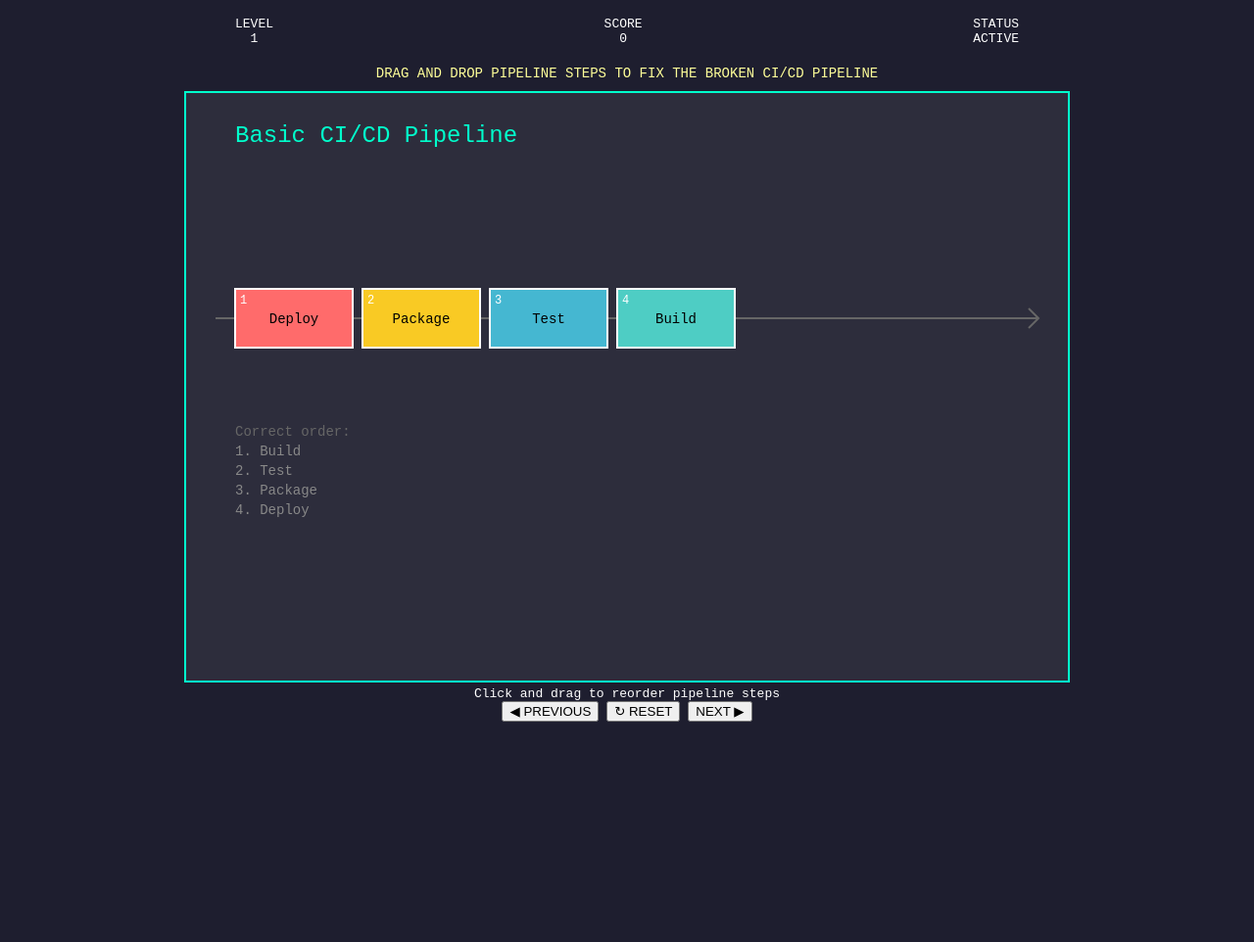
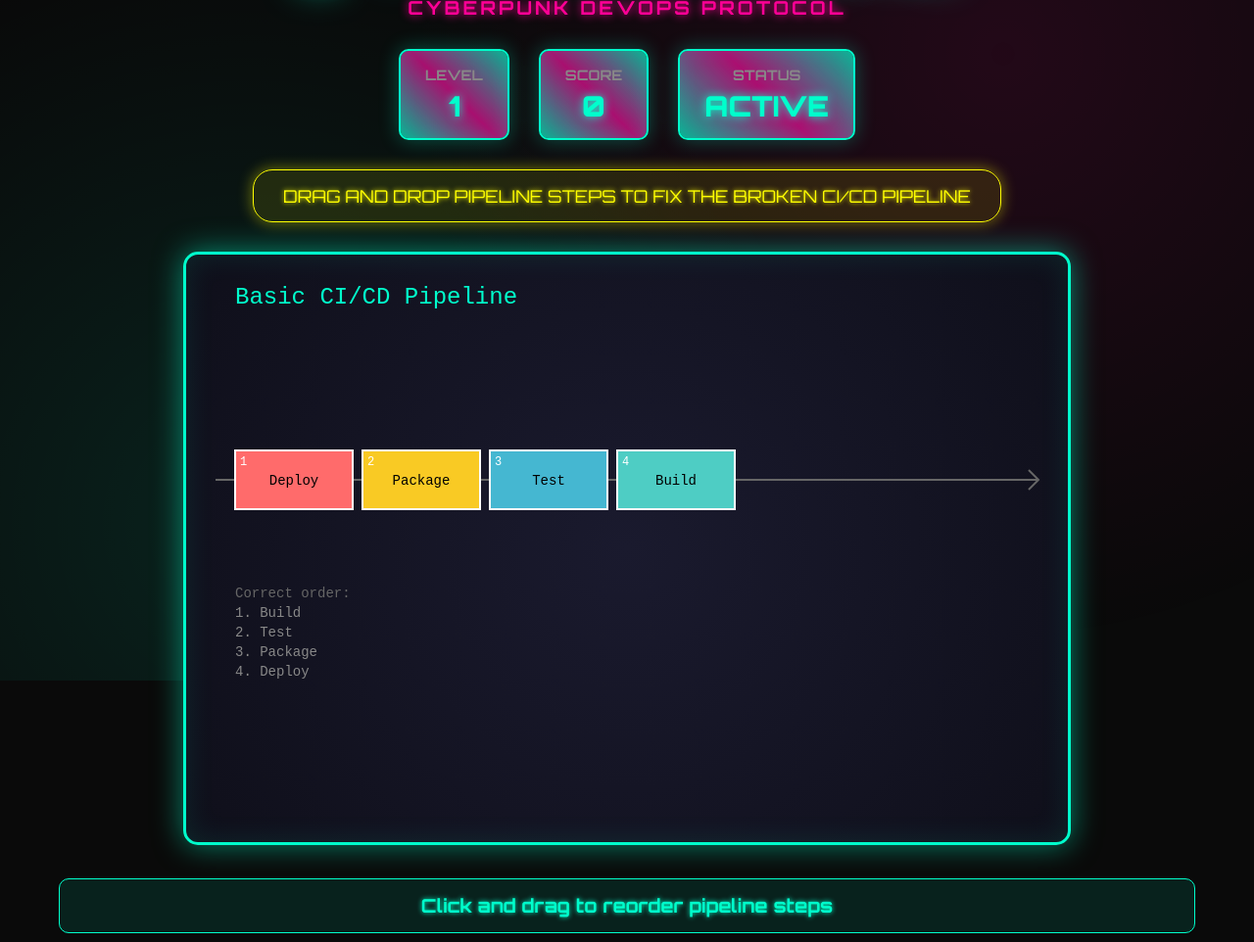
Before and after one commit to m3hr4nn/fix-the-pipline, a plain HTML site: page index.html in a window 1280 px wide. Shown: the part 105-1067 px from the top of the page at 98% size. Before the commit the page ends 862 px from the top, so only its background shows below. Drawn offline with Linux system fonts and the light colour scheme.

Commit message:
Update style.css

```diff
--- a/style.css
+++ b/style.css
@@ -1,62 +1,321 @@
+@import url('https://fonts.googleapis.com/css2?family=Orbitron:wght@400;700;900&display=swap');
+
+* {
+  margin: 0;
+  padding: 0;
+  box-sizing: border-box;
+}
+
 body {
-  text-align: center;
-  font-family: monospace;
-  background: #1e1e2f;
-  color: white;
-  margin: 0;
+  font-family: 'Orbitron', monospace;
+  background: #0a0a0a;
+  color: #00ffcc;
+  overflow-x: hidden;
+  min-height: 100vh;
+  position: relative;
+}
+
+body::before {
+  content: '';
+  position: fixed;
+  top: 0;
+  left: 0;
+  width: 100%;
+  height: 100%;
+  background:
+    radial-gradient(circle at 20% 80%, rgba(0, 255, 204, 0.1) 0%, transparent 50%),
+    radial-gradient(circle at 80% 20%, rgba(255, 0, 150, 0.1) 0%, transparent 50%);
+  pointer-events: none;
+  z-index: -1;
+}
+
+.container {
+  max-width: 1200px;
+  margin: 0 auto;
   padding: 20px;
 }
 
-canvas {
-  border: 2px solid #00ffcc;
-  background-color: #2d2d3c;
-  cursor: pointer;
+.header {
+  text-align: center;
+  margin-bottom: 30px;
+}
+
+.title {
+  font-size: 3.5em;
+  font-weight: 900;
+  color: #00ffcc;
+  text-shadow:
+    0 0 5px #00ffcc,
+    0 0 10px #00ffcc,
+    0 0 20px #00ffcc,
+    0 0 40px #00ffcc;
+  margin-bottom: 10px;
+  letter-spacing: 2px;
+}
+
+.subtitle {
+  font-size: 1.2em;
+  color: #ff0096;
+  font-weight: 700;
+  letter-spacing: 3px;
+  text-shadow: 0 0 10px #ff0096;
 }
 
 .game-info {
-  margin: 20px 0;
   display: flex;
-  justify-content: space-between;
-  max-width: 800px;
-  margin: 20px auto;
+  justify-content: center;
+  gap: 30px;
+  margin-bottom: 30px;
 }
 
-.level-info {
+.info-panel {
+  background: rgba(0, 255, 204, 0.05);
+  border: 2px solid #00ffcc;
+  border-radius: 10px;
+  padding: 15px 25px;
+  text-align: center;
+  box-shadow:
+    0 0 20px rgba(0, 255, 204, 0.3),
+    inset 0 0 20px rgba(0, 255, 204, 0.1);
+  position: relative;
+  overflow: hidden;
+}
+
+.info-panel::before {
+  content: '';
+  position: absolute;
+  top: -2px;
+  left: -2px;
+  right: -2px;
+  bottom: -2px;
+  background: linear-gradient(45deg, #00ffcc, #ff0096, #00ffcc);
+  border-radius: 10px;
+  z-index: -1;
+  animation: borderPulse 3s ease-in-out infinite;
+}
+
+@keyframes borderPulse {
+  0%, 100% { opacity: 0.3; }
+  50% { opacity: 0.8; }
+}
+
+.info-label {
+  font-size: 0.9em;
+  color: #888;
+  margin-bottom: 5px;
+  font-weight: 700;
+}
+
+.info-value {
+  font-size: 1.8em;
+  font-weight: 900;
   color: #00ffcc;
-  font-size: 16px;
+  text-shadow: 0 0 10px #00ffcc;
 }
 
 .instructions {
-  margin: 10px 0;
-  color: #ffff99;
-  font-size: 14px;
+  text-align: center;
+  margin-bottom: 30px;
 }
 
-.status {
-  margin: 10px 0;
-  font-size: 16px;
-  font-weight: bold;
+.instruction-text {
+  font-size: 1.1em;
+  color: #ffff00;
+  background: rgba(255, 255, 0, 0.1);
+  padding: 15px 30px;
+  border-radius: 20px;
+  border: 1px solid #ffff00;
+  display: inline-block;
+  text-shadow: 0 0 5px #ffff00;
+  animation: instructionGlow 2s ease-in-out infinite alternate;
 }
 
-.success {
-  color: #00ff00;
+@keyframes instructionGlow {
+  from { box-shadow: 0 0 10px rgba(255, 255, 0, 0.3); }
+  to { box-shadow: 0 0 20px rgba(255, 255, 0, 0.6); }
 }
 
-.error {
-  color: #ff4444;
+.canvas-container {
+  text-align: center;
+  margin-bottom: 30px;
 }
 
-.button {
-  background: #00ffcc;
-  color: #1e1e2f;
-  border: none;
-  padding: 10px 20px;
-  font-family: monospace;
-  font-size: 14px;
+canvas {
+  border: 3px solid #00ffcc;
+  background: radial-gradient(circle at center, #1a1a2e 0%, #0f0f1a 100%);
+  border-radius: 15px;
+  box-shadow:
+    0 0 30px rgba(0, 255, 204, 0.5),
+    inset 0 0 30px rgba(0, 255, 204, 0.1);
   cursor: pointer;
-  margin: 10px;
+  transition: all 0.3s ease;
 }
 
-.button:hover {
+canvas:hover {
+  box-shadow:
+    0 0 40px rgba(0, 255, 204, 0.7),
+    inset 0 0 40px rgba(0, 255, 204, 0.2);
+}
+
+.status-message {
+  text-align: center;
+  font-size: 1.2em;
+  font-weight: 700;
+  margin-bottom: 30px;
+  padding: 15px;
+  border-radius: 10px;
+  background: rgba(0, 255, 204, 0.1);
+  border: 1px solid #00ffcc;
+  text-shadow: 0 0 5px currentColor;
+}
+
+.status-message.success {
+  color: #00ff00;
+  background: rgba(0, 255, 0, 0.1);
+  border-color: #00ff00;
+  animation: successPulse 0.5s ease-in-out;
+}
+
+.status-message.error {
+  color: #ff4444;
+  background: rgba(255, 68, 68, 0.1);
+  border-color: #ff4444;
+  animation: errorShake 0.5s ease-in-out;
+}
+
+@keyframes successPulse {
+  0%, 100% { transform: scale(1); }
+  50% { transform: scale(1.05); }
+}
+
+@keyframes errorShake {
+  0%, 100% { transform: translateX(0); }
+  25% { transform: translateX(-5px); }
+  75% { transform: translateX(5px); }
+}
+
+.control-panel {
+  display: flex;
+  justify-content: center;
+  gap: 20px;
+  margin-bottom: 30px;
+}
+
+.cyber-button {
+  background: linear-gradient(45deg, #1a1a2e, #16213e);
+  border: 2px solid #00ffcc;
+  color: #00ffcc;
+  padding: 15px 30px;
+  font-family: 'Orbitron', monospace;
+  font-size: 1em;
+  font-weight: 700;
+  cursor: pointer;
+  border-radius: 25px;
+  position: relative;
+  overflow: hidden;
+  transition: all 0.3s ease;
+  text-transform: uppercase;
+  letter-spacing: 1px;
+  box-shadow:
+    0 0 20px rgba(0, 255, 204, 0.3),
+    inset 0 0 20px rgba(0, 255, 204, 0.1);
+}
+
+.cyber-button:hover {
+  background: linear-gradient(45deg, #00ffcc, #00ccaa);
+  color: #0a0a0a;
+  transform: translateY(-2px);
+  box-shadow:
+    0 5px 25px rgba(0, 255, 204, 0.5),
+    inset 0 0 30px rgba(0, 255, 204, 0.2);
+}
+
+.cyber-button:active {
+  transform: translateY(0);
+  box-shadow:
+    0 2px 15px rgba(0, 255, 204, 0.4),
+    inset 0 0 20px rgba(0, 255, 204, 0.3);
+}
+
+.cyber-button::before {
+  content: '';
+  position: absolute;
+  top: 0;
+  left: -100%;
+  width: 100%;
+  height: 100%;
+  background: linear-gradient(90deg, transparent, rgba(255, 255, 255, 0.2), transparent);
+  transition: left 0.5s ease;
+}
+
+.cyber-button:hover::before {
+  left: 100%;
+}
+
+.button-text {
+  position: relative;
+  z-index: 1;
+}
+
+/* Disabled state */
+.cyber-button:disabled {
+  opacity: 0.5;
+  cursor: not-allowed;
+  background: linear-gradient(45deg, #333, #555);
+  border-color: #666;
+  color: #666;
+}
+
+.cyber-button:disabled:hover {
+  transform: none;
+  background: linear-gradient(45deg, #333, #555);
+  color: #666;
+  box-shadow:
+    0 0 20px rgba(102, 102, 102, 0.3),
+    inset 0 0 20px rgba(102, 102, 102, 0.1);
+}
+
+/* Responsive design */
+@media (max-width: 768px) {
+  .title {
+    font-size: 2.5em;
+  }
+
+  .game-info {
+    flex-direction: column;
+    align-items: center;
+    gap: 15px;
+  }
+
+  .control-panel {
+    flex-direction: column;
+    align-items: center;
+  }
+
+  .cyber-button {
+    width: 200px;
+  }
+
+  canvas {
+    width: 100%;
+    height: auto;
+  }
+}
+
+/* Scrollbar styling */
+::-webkit-scrollbar {
+  width: 8px;
+}
+
+::-webkit-scrollbar-track {
+  background: #0a0a0a;
+}
+
+::-webkit-scrollbar-thumb {
+  background: #00ffcc;
+  border-radius: 4px;
+}
+
+::-webkit-scrollbar-thumb:hover {
   background: #00ccaa;
 }
```
